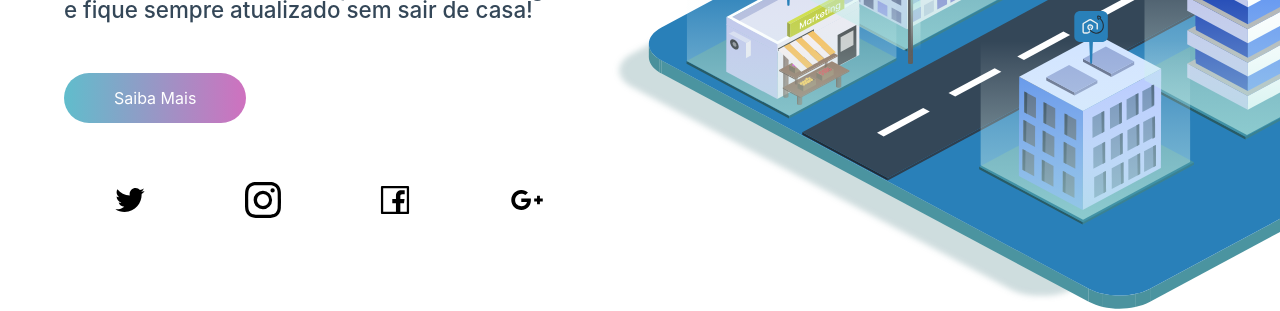
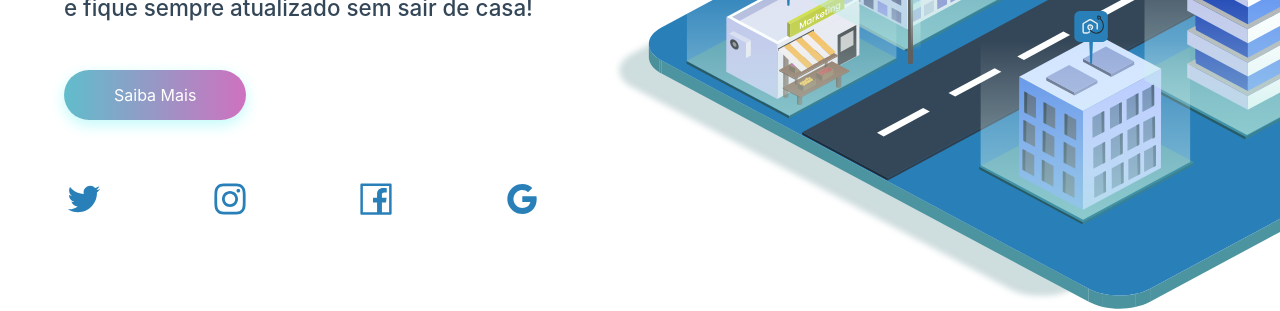
Before and after one commit to Place-UP/PlaceUP-FrontEnd, a React (Create React App) app: page / in a window 1280 px wide. Shown: the part 511-822 px from the top of the page. Built offline with nearby package versions, Linux system fonts and the light colour scheme; a web font is replaced by a local one.

Commit message:
Lading page primeira parte finaliza

```diff
--- a/src/Pages/LadingPage/index.jsx
+++ b/src/Pages/LadingPage/index.jsx
@@ -5,8 +5,10 @@ import {
   Card, Midia, VetorCidade
 } from "./style";
 
-import { AiOutlineGooglePlus, AiOutlineTwitter, AiOutlineFacebook } from 'react-icons/ai'
-import { BsInstagram } from 'react-icons/bs'
+import {
+  AiOutlineGoogle, AiOutlineTwitter,
+  AiOutlineFacebook, AiOutlineInstagram
+} from 'react-icons/ai'
 
 import { Link } from 'react-router-dom'
 
@@ -45,7 +47,7 @@ export function LadingPage() {
             </Link >
             <Link to="">
               <li>
-                <BsInstagram />
+                <AiOutlineInstagram />
               </li>
             </Link >
             <Link to="">
@@ -55,7 +57,7 @@ export function LadingPage() {
             </Link >
             <Link to="">
               <li>
-                <AiOutlineGooglePlus />
+                <AiOutlineGoogle />
               </li>
             </Link >
 
--- a/src/Pages/LadingPage/style.jsx
+++ b/src/Pages/LadingPage/style.jsx
@@ -97,16 +97,29 @@ export const BtnCard = styled.button`
     cursor: pointer;
     margin-top: 1.7rem;
     margin-bottom: 1.7rem;
+    box-shadow: 0px 5px 15px #C1FAFA;
+
+    &:hover{
+        transition: all 0.5s ease-in-out;
+        opacity: 0.8;
+    }
 `
 
 export const Midia = styled.ul`
     display: flex;
-    justify-content: space-around;
+    justify-content: flex-start;
     align-items: center;
     margin-top: 2rem;
 
     a{
-        font-size: 2.25rem;
+        font-size: 2.5rem;
+        color: #2980B9;
+        margin-right: 20%;
+        &:hover{
+                transition: all 0.4s ease-in-out;
+                transform: translate(0px, -8px);
+                opacity: 0.5;
+            }
     }
 `
 
```
